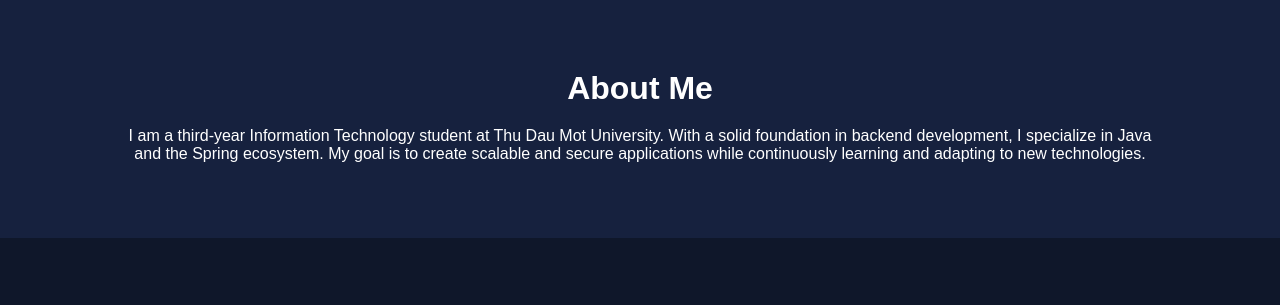
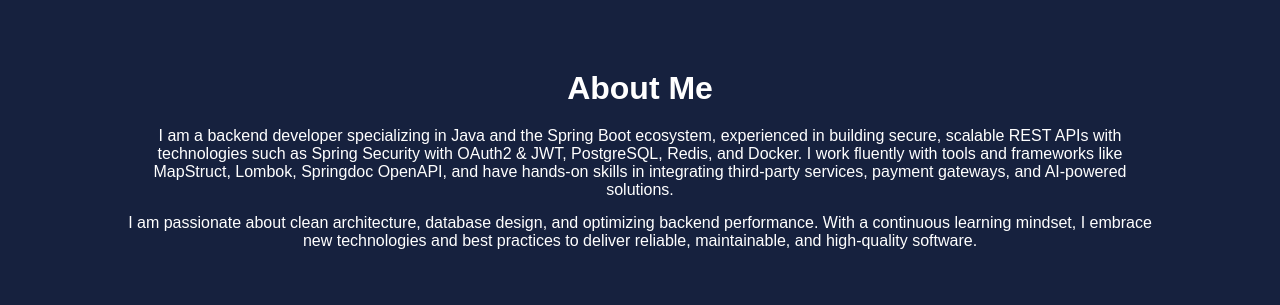
Before and after one commit to Min-Trees/portfolio-mintrees, a plain HTML site: page index.html in a window 1280 px wide. Shown: the part 800-1105 px from the top of the page. Drawn offline with Linux system fonts and the light colour scheme.

Commit message:
Update index.html

```diff
--- a/index.html
+++ b/index.html
@@ -59,13 +59,21 @@
 
     <!-- About Me -->
     <section id="about">
-      <h2>About Me</h2>
+       <h2>About Me</h2>
       <p>
-        I am a third-year Information Technology student at Thu Dau Mot
-        University. With a solid foundation in backend development, I specialize
-        in Java and the Spring ecosystem. My goal is to create scalable and
-        secure applications while continuously learning and adapting to new
-        technologies.
+        I am a backend developer specializing in Java and the Spring Boot
+        ecosystem, experienced in building secure, scalable REST APIs with
+        technologies such as Spring Security with OAuth2 &amp; JWT, PostgreSQL,
+        Redis, and Docker. I work fluently with tools and frameworks like
+        MapStruct, Lombok, Springdoc OpenAPI, and have hands-on skills in
+        integrating third-party services, payment gateways, and AI-powered
+        solutions.
+      </p>
+      <p>
+        I am passionate about clean architecture, database design, and
+        optimizing backend performance. With a continuous learning mindset, I
+        embrace new technologies and best practices to deliver reliable,
+        maintainable, and high-quality software.
       </p>
     </section>
 
```
